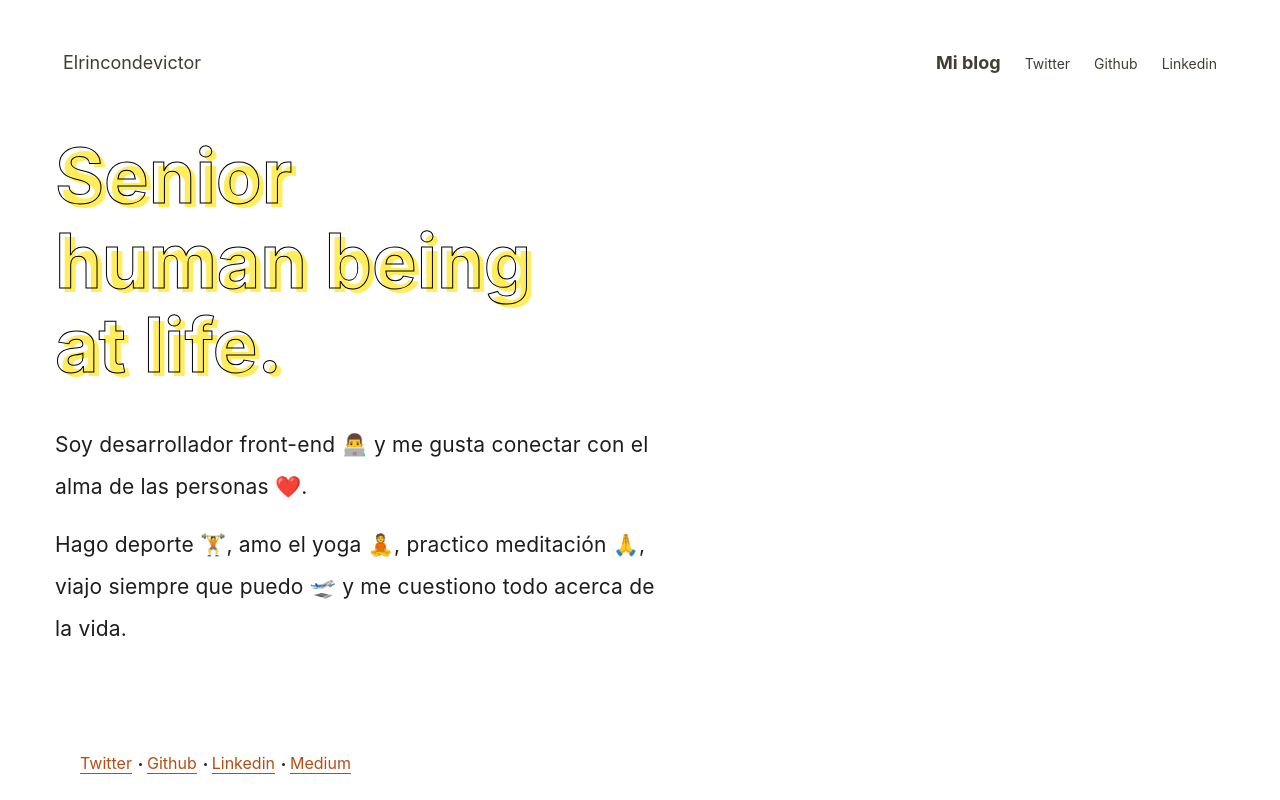
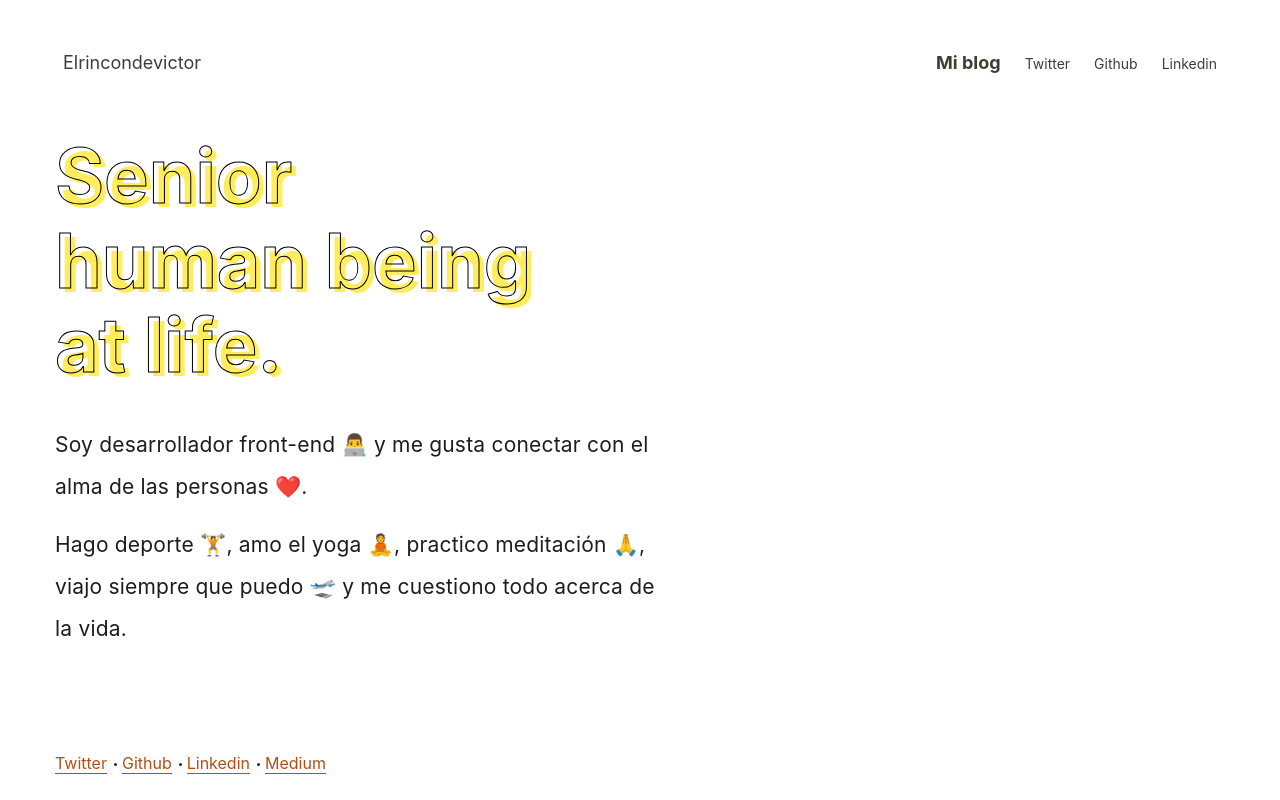
Before and after one commit to devictoribero/elrincondevictor, a Next.js app: page / in a window 1280 px wide. Built offline with nearby package versions, Linux system fonts and the light colour scheme.

Commit message:
changes on the template

```diff
--- a/components/layout/MainFooter.js
+++ b/components/layout/MainFooter.js
@@ -2,7 +2,8 @@ import {socials} from '../../config/social'
 
 export function MainFooter() {
   return (
-    <footer className="container-wrapper container main-footer">
+    <footer className="container-wrapper main-footer">
+    <div className="container">
       {socials.map(({name, link}) => (
         <a
           key={name}
@@ -13,6 +14,8 @@ export function MainFooter() {
           {name}
         </a>
       ))}
+
+    </div>
 
       <style jsx>{`
         .main-footer {
--- a/pages/_app.js
+++ b/pages/_app.js
@@ -83,7 +83,7 @@ export default class MyApp extends App {
             content={DEFAULT_SEO.openGraph.locale}
           />
           <link key="canonical" rel="canonical" href="https://www.elrincondevictor.com"/>
-          <link href="https://fonts.googleapis.com/css?family=Merriweather:900&display=fallback" rel="stylesheet"></link>
+          <link href="https://fonts.googleapis.com/css?family=Merriweather:900&display=swap" rel="stylesheet"></link>
         </Head>
         <Component {...pageProps} />
 
```
Also changed, not shown: components/pages/BlogMainPage.js (+9 -2 lines).
